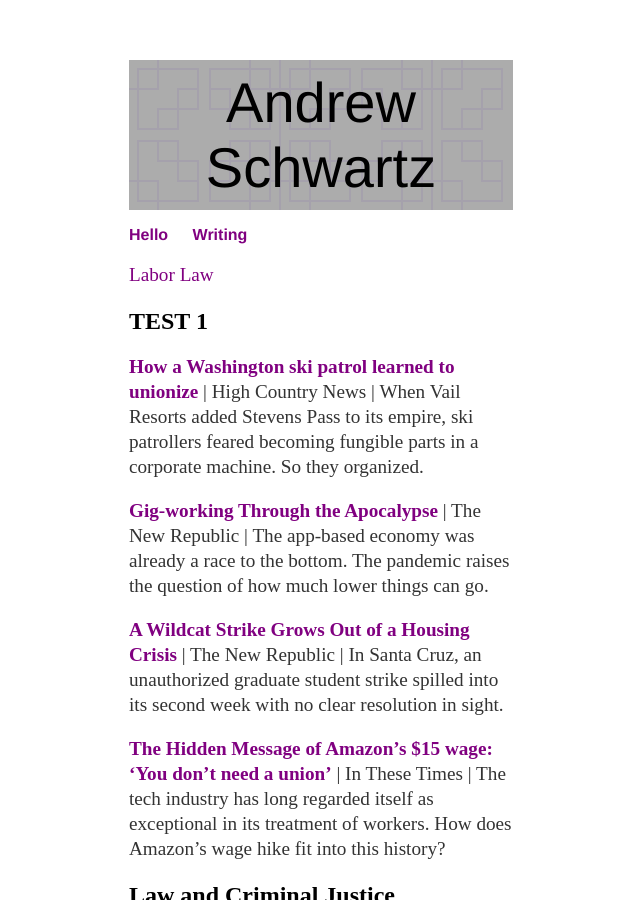
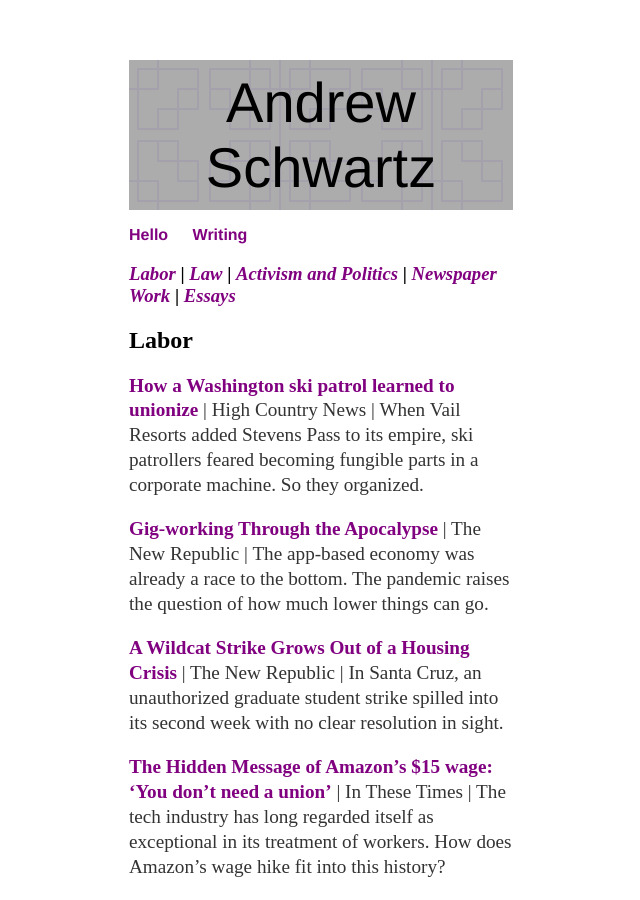
Before and after one commit to aonschwartz/aonschwartz.github.io, a Jekyll site: the page built from about/index.md, in a window 1280 px wide and 900 px high. Shown: the whole window, without its empty margins (319-959 px from the left). Built offline with Jekyll 4.4.1, drawn with Linux system fonts in a browser that asks for light colours.

Commit message:
Update index.md

```diff
--- a/about/index.md
+++ b/about/index.md
@@ -3,9 +3,9 @@ title: "Writing"
 permalink: /writing/
 layout: default
 ---
-[Labor](#LaborReporting) [Law](#Law)
+### *[Labor](#LaborReporting)* \| *[Law](#Law)* \| *[Activism and Politics](#Activism)* \| *[Newspaper Work](#Newspaper)* \|  *[Essays](#Essays)*
 
-## <a name="LaborReporting"><a/>TEST 1
+## <a name="LaborReporting"><a/>Labor
 
 **[How a Washington ski patrol learned to unionize](https://www.hcn.org/issues/52.7/north-labor-how-a-washington-ski-patrol-learned-to-unionize)** \| High Country News \| When Vail Resorts added Stevens Pass to its empire, ski patrollers feared becoming fungible parts in a corporate machine. So they organized.
 
@@ -23,7 +23,7 @@ layout: default
 
 **[The price of a conviction](http://www.union-bulletin.com/news/courts_and_crime/the-price-of-a-conviction/article_6b4ced1e-d4c3-11e8-9c5a-f75fc47c39b0.html)** \| Walla Walla Union-Bulletin \| Experts and activists say court-imposed debt can undermine the reintegration process for the tens of thousands of ex-convicts living in precarity around Washington. Thanks, in part, to the example of a local woman who sought and successfully received relief from her legal financial obligations in court, Walla Walla County is at the forefront of widespread efforts for reform.<br />
 
-## Activism and Politics
+## <a name="Activism"><a/> Activism and Politics
 
 **[The Fraught Realities of Financial Relief During a Pandemic](https://newrepublic.com/article/157631/unemployment-insurance-coronavirus-cares-act)** \| The New Republic \| For many Americans receiving unemployment insurance right now, finally coming out ahead shows how badly they’ve been left behind.
 
@@ -33,7 +33,7 @@ layout: default
 
 **[Andrew Yang's guinea pigs](http://inthesetimes.com/article/21858/andrew-yang-universal-basic-income-presidential-candidate)** \| In These Times \| Mini-profile of New Hampshire family that presidential candidate Andrew Yang is personally giving $1,000 per month in a Universal Basic Income experiment.  <br />
 
-## Newspaper Work
+## <a name="Newspaper"><a/> Newspaper Work
 
 **[Queens of Walla Walla](http://www.union-bulletin.com/featured_story/the-queens-of-walla-walla/article_c4c8ec0c-ab9e-11e7-8784-b761518dfb93.html)** \| Walla Walla Union-Bulletin \| Profile of local drag queen living in conservative agricultural region that is in the midst of cultural and economic transformation.
 
@@ -51,7 +51,7 @@ layout: default
 
 **[Animal Minds](https://whitmanwire.com/feature/2016/02/25/animal-minds/)** \| Whitman Wire \| Whitman professors researched animal brains to learn about humans. As the human-animal distinction blurs, so too does the ethical landscape.<br />
 
-## Essays
+## <a name="Essays"><a/> Essays
 
 **[Night at the Library](https://thebaffler.com/latest/a-night-at-the-library-schwartz)** \| The Baffler \| Searching for the future of public space at Brooklyn's Central Library.
 
```
